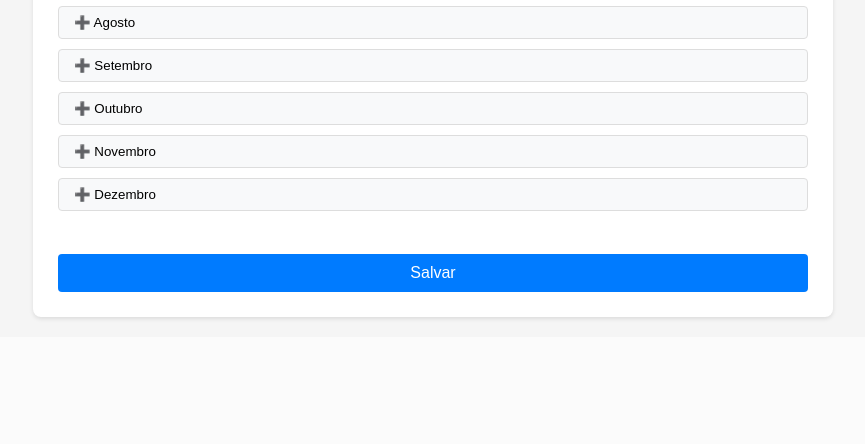
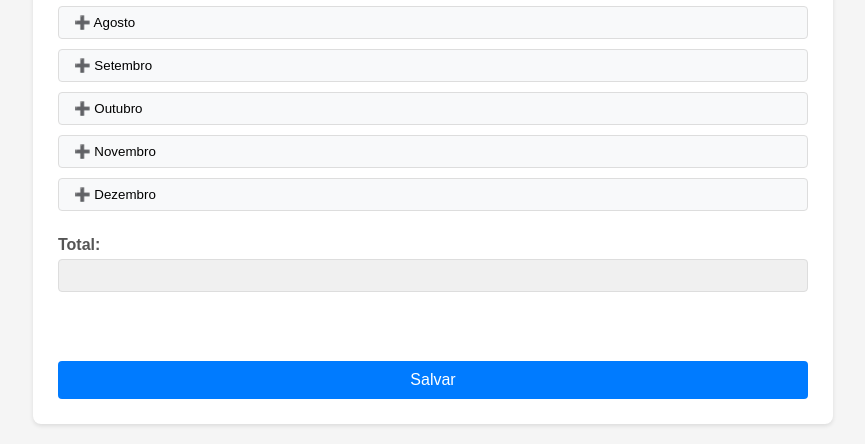
Before and after one commit to DanielMenezes21/projeto_catolica, a Django app: page /novo/ in a window 1280 px wide. Shown: the part 725-1169 px from the top of the page, without its empty margins (207-1072 px from the left). Before the commit the page ends 1045 px from the top, so only its background shows below. Run offline with Django 5.2, Linux system fonts and the light colour scheme.

Commit message:
Valor Total

```diff
--- a/main/forms.py
+++ b/main/forms.py
@@ -78,22 +78,35 @@ class ProjetoForm(forms.ModelForm):
             })
         )
 
+    valor_total = forms.DecimalField(
+        label='Total',
+        required=False,
+        widget=forms.TextInput(attrs={
+            'readonly': 'readonly',
+            'class': 'form-control',
+            'style': 'background-color: #f0f0f0;'
+        })
+    )
+
     class Meta:
         model = Projeto
-        fields = ['nome_projeto', 'tipo_conta', 'codigo_produto']
+        fields = ['nome_projeto', 'tipo_conta', 'codigo_produto', 'valor_total']
 
     def save(self, commit=True):
         """Salva o projeto com os valores mensais em formato JSON."""
         instance = super().save(commit=False)
         valores = {}
+        total = 0
 
         # Coleta apenas os meses preenchidos
         for mes, _ in MESES:
             valor = self.cleaned_data.get(mes)
-            if valor is not None:
+            if valor is not None and valor > 0:
                 valores[mes] = float(valor)
+                total += float(valor)
 
         instance.valores_mensais = valores
+        instance.valor_total = total
 
         if commit:
             instance.save()
--- a/main/models.py
+++ b/main/models.py
@@ -1,6 +1,6 @@
 from django.db import models
 from django.core.serializers.json import DjangoJSONEncoder
-import json
+
 
 class Projeto(models.Model):
     nome_projeto = models.CharField(max_length=255)
@@ -12,6 +12,7 @@ class Projeto(models.Model):
     )
     codigo_produto = models.CharField(max_length=255)
     valores_mensais = models.JSONField(encoder=DjangoJSONEncoder, default=dict, blank=True)
+    valor_total = models.DecimalField(max_digits=12, decimal_places=2, default=0)
 
     def __str__(self):
         return f"{self.nome_projeto} ({self.codigo_produto})"
--- a/main/templates/page/projetos_form.html
+++ b/main/templates/page/projetos_form.html
@@ -40,7 +40,7 @@
     <h3>Gastos Mensais</h3>
 
     {% for field in form %}
-      {%  if field.name != 'nome_projeto' and field.name != 'tipo_conta' and field.name != 'codigo_produto'  %}
+      {%  if field.name != 'nome_projeto' and field.name != 'tipo_conta' and field.name != 'codigo_produto' and field.name != 'valor_total' %}
         <div>
           <button type="button" class="mes-toggle" data-mes="{{ field.name }}">➕ {{ field.label }}</button>
           <div class="mes-campo" id="campo-{{ field.name }}">
@@ -50,11 +50,31 @@
       {% endif %}
     {% endfor %}
 
+    <p style="margin-top: 20px; font-weight: bold;">
+      <label for="id_valor_total">Total:</label>
+      {{ form.valor_total }}
+    </p>
+
     <br>
     <button type="submit">Salvar</button>
   </form>
 
   <script>
+
+    document.querySelectorAll('input[type="number"], input[inputmode="decimal"]').forEach(input => {
+      input.addEventListener('change', calcularTotal);
+    });
+
+    function calcularTotal() {
+      let total = 0;
+      document.querySelectorAll('input[inputmode="decimal"]').forEach(input => {
+        if (input.value) {
+          total += parseFloat(input.value) || 0;
+        }
+      });
+      document.getElementById('id_valor_total').value = total.toFixed(2);
+    }
+
     document.querySelectorAll('.mes-toggle').forEach(btn => {
       btn.addEventListener('click', () => {
         const mes = btn.dataset.mes;
```
Also changed, not shown: main/templates/page/projetos_lista.html (+11 -5 lines), main/migrations/0004_projeto_valor_total_alter_projeto_codigo_produto.py (added).
